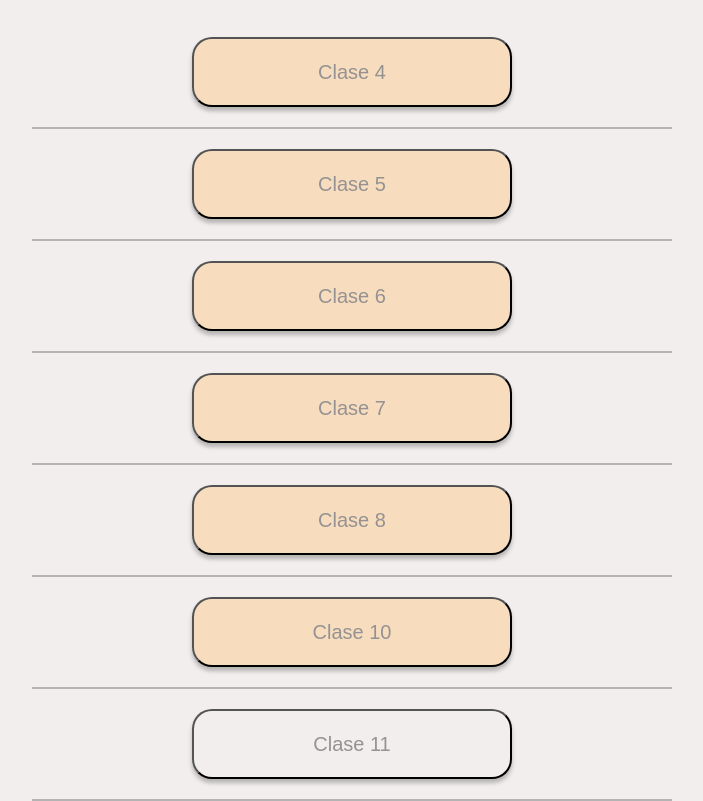
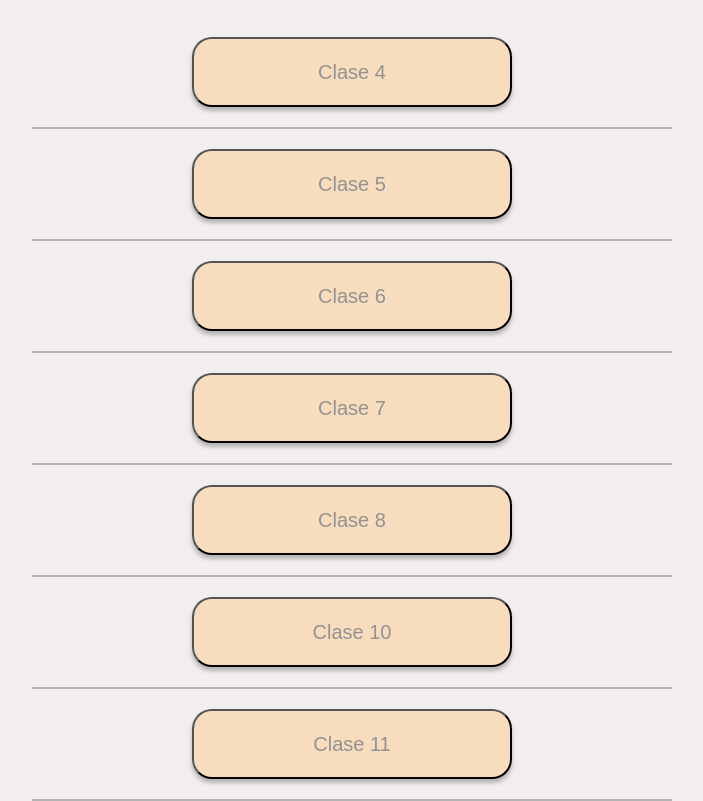
Before and after one commit to martumoser/Certified-Tech-Developer-DH, a plain HTML site: page index.html in a window 1280 px wide. Shown: the part 216-1017 px from the top of the page, without its empty margins (288-991 px from the left). Drawn offline with Linux system fonts and the light colour scheme.

Commit message:
Estilos boton clase 11

```diff
--- a/styles.css
+++ b/styles.css
@@ -8,6 +8,7 @@ body {
     margin: 0;
     font-family: "Amatic SC", cursive;
 }
+
 
 /*Encabezado*/
 
@@ -43,6 +44,7 @@ h2 {
     line-height: 70px;
 }
 
+
 /*Botones*/
 
 .button {
@@ -61,9 +63,16 @@ button {
     cursor: pointer;
 }
 
-#c4, #c5, #c6, #c7, #c8, #c10 {
+#c4,
+#c5,
+#c6,
+#c7,
+#c8,
+#c10,
+#c11 {
     background-color: rgb(247, 221, 189);
 }
+
 
 /*Lineas*/
 
```
Lines whose indentation alone changed are shown as unchanged.
